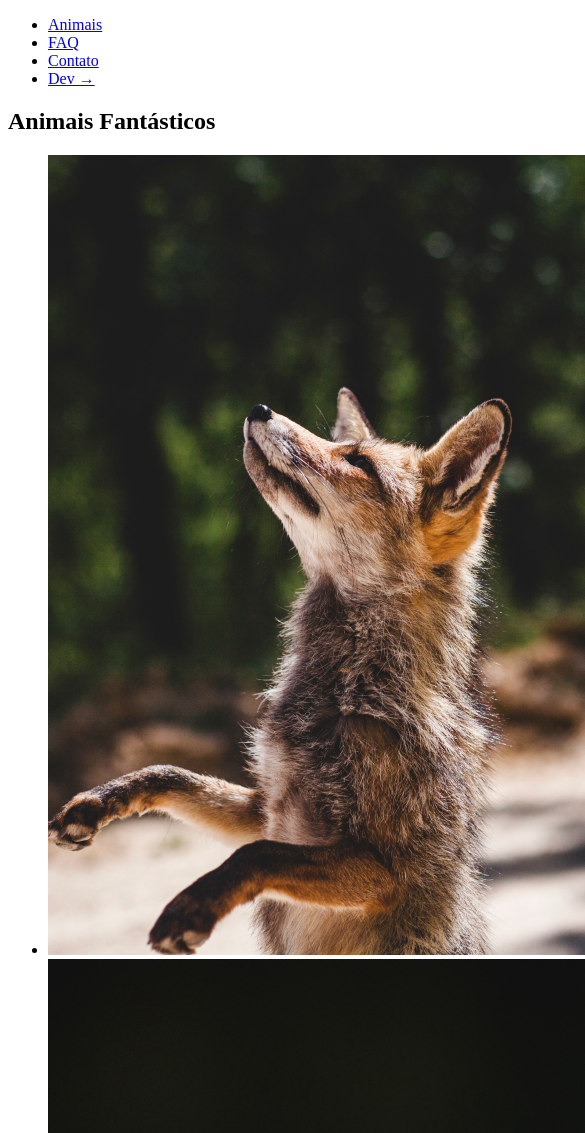
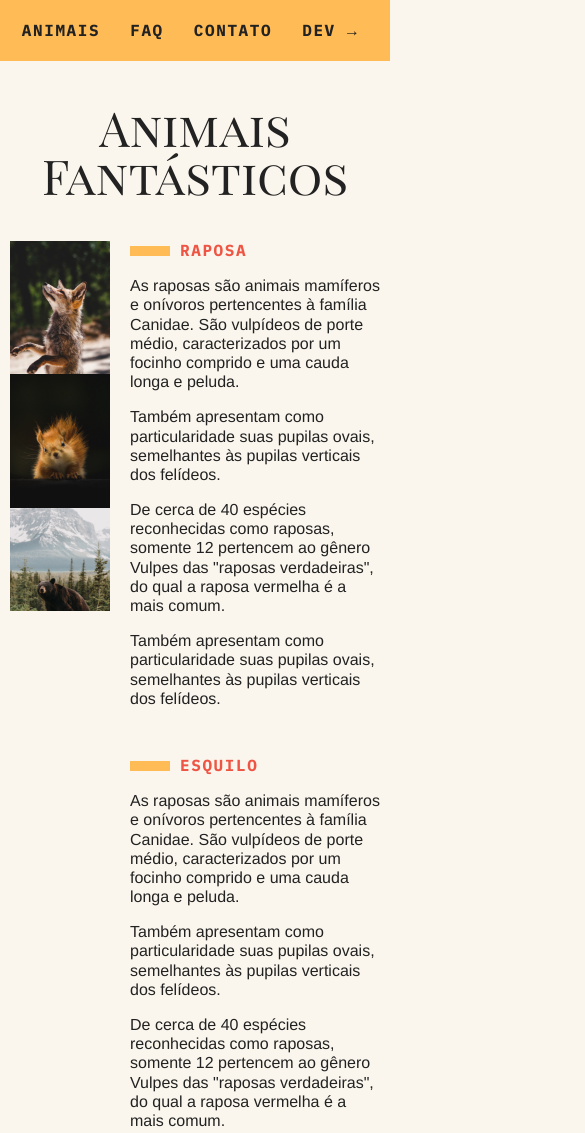
Before and after one commit to MatheusFoganholo/animais-fantasticos, a plain HTML site: page index.html in a window 390 px wide. Shown: the top 1133 px of the page, 585 px wide, since content can reach past the window. Drawn offline with Linux system fonts and the light colour scheme; files whose address does not match are found by name.

Commit message:
Presets are done

```diff
--- a/css/style.css
+++ b/css/style.css
@@ -0,0 +1,232 @@
+/* Reset */
+body, h1, h2, ul, li, p, dd, dt, dl {
+    margin: 0px;
+    padding: 0px;
+}
+
+img {
+    display: block;
+    max-width: 100%;
+}
+
+ul {
+    list-style: none;
+}
+
+/* Standard */
+body {
+    background: #FAF6ED;
+    color: #222;
+    -webkit-font-smoothing: antialiased;
+    display: grid;
+    grid-template-columns: 1fr 120px minmax(300px, 800px) 1fr;
+}
+
+/* Menu */
+.menu {
+    grid-column: 1/5;
+    background: #FB5;
+    margin-bottom: 2rem;
+}
+
+.menu ul {
+    display: flex;
+    justify-content: center;
+    flex-wrap: wrap;
+    padding: 10px;
+}
+
+.menu li a {
+    display: block;
+    padding: 10px;
+    margin-right: 10px;
+    color: #222;
+    text-decoration: none;
+    font-family: 'IBM Plex Mono', monospace;
+    font-weight: bold;
+    text-transform: uppercase;
+    letter-spacing: .1em;
+}
+
+/* Grid */
+.grid-section {
+    grid-column: 2 / 4;
+    width: 100%;
+    box-sizing: border-box;
+    padding: 10px;
+    display: grid;
+    grid-template-columns: 90px 300px 1fr;
+    grid-gap: 20px;
+    margin-bottom: 4rem;
+}
+
+/* Site Title */
+.titulo {
+    font-family: 'Playfair Display SC', Georgia;
+    font-size: 6rem;
+    line-height: 1;
+    font-weight: 400;
+    margin-bottom: 2rem;
+    grid-column: 1 / 4;
+    text-align: center;
+}
+
+/* Animals List Title */
+.animais h2 {
+    font-family: 'IBM Plex Mono', monospace;
+    font-size: 1rem;
+    text-transform: uppercase;
+    letter-spacing: .1em;
+    margin-bottom: 1rem;
+    color: #E54;
+}
+
+.animais h2::before {
+    content: '';
+    display: inline-block;
+    width: 40px;
+    height: 10px;
+    margin-right: 10px;
+    background: #FB5;
+}
+
+/* Animals Description */
+.animais {
+    font-family: Helvetica, Arial;
+    line-height: 1.2;
+    margin-bottom: 1rem;
+}
+
+.animais p {
+    font-family: Helvetica, Arial;
+    line-height: 1.2;
+    margin-bottom: 1rem;
+  }
+
+/* Animals Photo List */
+.animais-lista {
+    height: 370px;
+    overflow-y: scroll;
+    grid-column: 2;
+}
+
+/* Animals Photo Scrollbar Customization */
+.animais-lista::-webkit-scrollbar {
+    width: 18px;
+}
+
+.animais-lista::-webkit-scrollbar-thumb {
+    background: #FB5;
+    border-left: 6px solid #FAF6ED;
+    border-right: 6px solid #FAF6ED;
+}
+
+.animais-lista::-webkit-scrollbar-track {
+    background: #FAF6ED;
+}
+
+/* Animals Description */
+.animais-descricao {
+    grid-column: 3;
+}
+
+.animais-descricao section {
+    margin-bottom: 3rem;
+}
+
+/* FAQ Area */
+.faq-lista {
+    grid-column: 2 / 4;
+}
+
+.faq-lista dt {
+    font-family: 'IBM Plex Mono', monospace;
+    font-weight: bold;
+    margin-top: 2rem;
+    margin-bottom: .5rem;
+    color: #E54;
+}
+
+.faq-lista dt::before {
+    content: '';
+    display: inline-block;
+    width: 20px;
+    height: 10px;
+    background: #FB5;
+    margin-right: 10px;
+}
+
+.faq-lista dd {
+    font-family: Helvetica, Arial;
+    margin-bottom: .5rem;
+    margin-left: 30px;
+}
+
+/* Contact Area */
+.mapa {
+    grid-column: 2;
+}
+
+.dados {
+    grid-column: 3;
+}
+
+.dados li {
+    margin-bottom: 1rem;
+    font-family: Helvetica, Arial;
+}
+
+.dados li::before {
+    content: '';
+    display: inline-block;
+    width: 20px;
+    height: 10px;
+    margin-right: 10px;
+    background: #FB5;
+}
+
+/* Footer Area */
+.copy {
+    grid-column: 1 / 5;
+    background-color: #FB5;
+}
+
+.copy p {
+    font-family: 'IBM Plex Mono', monospace;
+    font-weight: bold;
+    text-align: center;
+    padding: 20px;
+}
+
+
+/* Responsivity */
+@media (max-width: 700px) {
+    /* Standard */
+    body {
+        grid-template-columns: 1fr;
+    }
+
+    /* All */
+    .menu, .grid-section, .copy {
+        grid-column: 1;
+    }
+
+    .grid-section {
+        grid-template-columns: 100px 1fr;
+        grid-gap: 10px;
+    }
+
+    .grid-section h1 {
+        font-size: 3rem;
+    }
+
+    /* Animals Section */
+    .animais-lista {
+        grid-column: 1;
+    }
+
+    /* FAQ Area */
+    .faq-lista, .dados, .mapa {
+        grid-column: 1 / 3;
+    }
+}
--- a/index.html
+++ b/index.html
@@ -5,11 +5,12 @@
     <meta http-equiv="X-UA-Compatible" content="IE=edge">
     <meta name="viewport" content="width=device-width, initial-scale=1.0">
     <title>Animais Fantásticos</title>
+    <link href="https://fonts.googleapis.com/css2?family=IBM+Plex+Mono:wght@300;400;700&family=Playfair+Display+SC:wght@400;700&display=swap" rel="stylesheet">
     <link rel="stylesheet" type="text/css" href="css/style.css">
 </head>
 <body>
     <!-- Menu -->
-    <nav>
+    <nav class="menu">
         <ul>
             <li><a href="#animais">Animais</a></li>
             <li><a href="#faq">FAQ</a></li>
@@ -21,7 +22,7 @@
     <!-- Animal's List -->
     <section class="grid-section animais" id="animais">
         <h1 class="titulo">Animais Fantásticos</h1>
-        <ul>
+        <ul class="animais-lista">
             <li>
                 <img src="img/imagem1.jpg">
             </li>
@@ -45,7 +46,7 @@
             <li>
                 <img src="img/imagem6.jpg">
             </li>
-        </ul>
+        </ul><!--animais-lista-->
 
         <!-- Descrição dos Animais -->
         <div class="animais-descricao">
```
